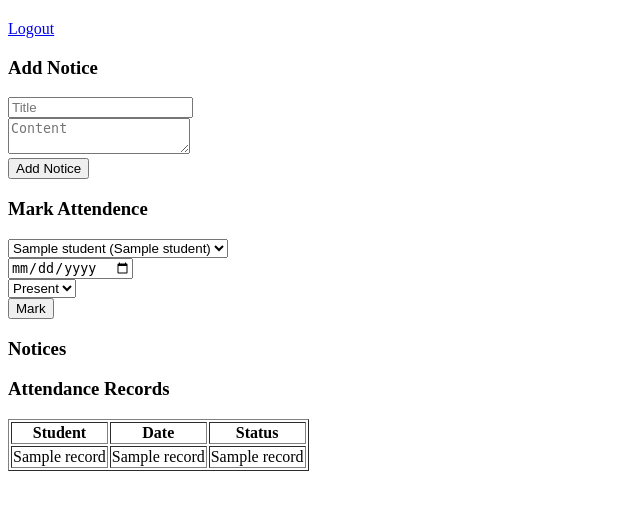
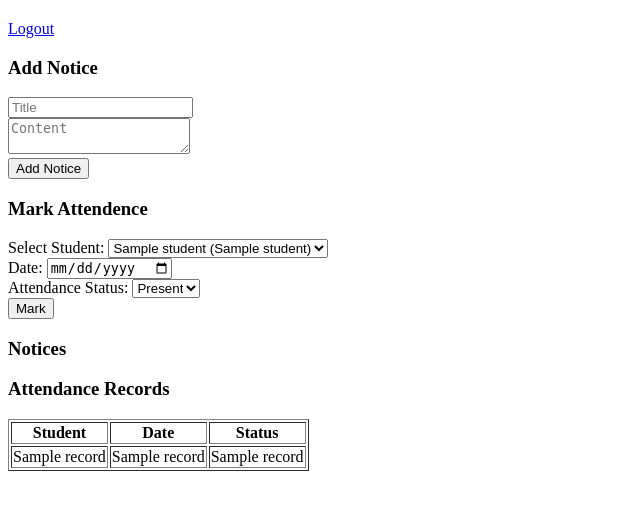
Before and after one commit to mayank1parashar/ERP-system, a Flask app: template templates/teacher_dashboard.html in a window 1280 px wide. Shown: the part 47-557 px from the top of the page, without its empty margins (0-640 px from the left). Run offline with Flask 3, Linux system fonts and the light colour scheme; the template is opened without the code that fills it: most values are stand-ins (such as "Sample title", 1, 10 or a date in 2020).

Commit message:
Add form for marking attendance in teacher dashboard

```diff
--- a/templates/teacher_dashboard.html
+++ b/templates/teacher_dashboard.html
@@ -28,13 +28,19 @@
 
     <div class="Mark_Attendence">
     <h3>Mark Attendence</h3>
+
      <form method="POST">
+        <label for="student_id">Select Student:</label>
         <select name="student_id" required>
             {% for student in students %}
                 <option value="{{ student[0] }}">{{ student[1] }} ({{ student[2] }})</option>
             {% endfor %}
         </select><br>
-        <input type="date" name="date" required><br>
+
+         <label for="date">Date:</label>
+         <input type="date" name="date" required><br>
+
+        <label for="status">Attendance Status:</label>
         <select name="status" required>
             <option value="present">Present</option>
             <option value="absent">Absent</option>
```
